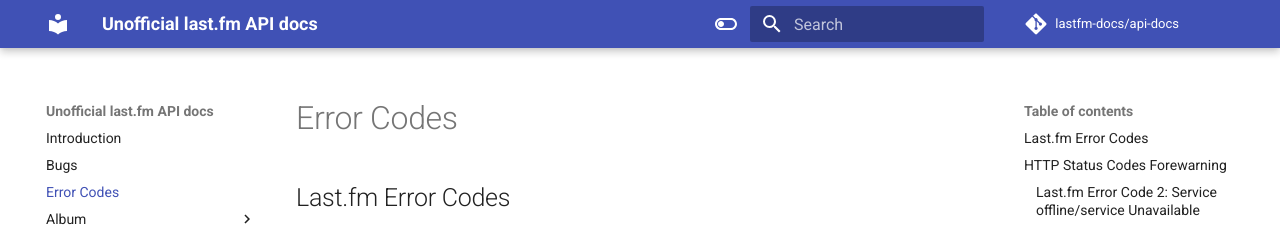
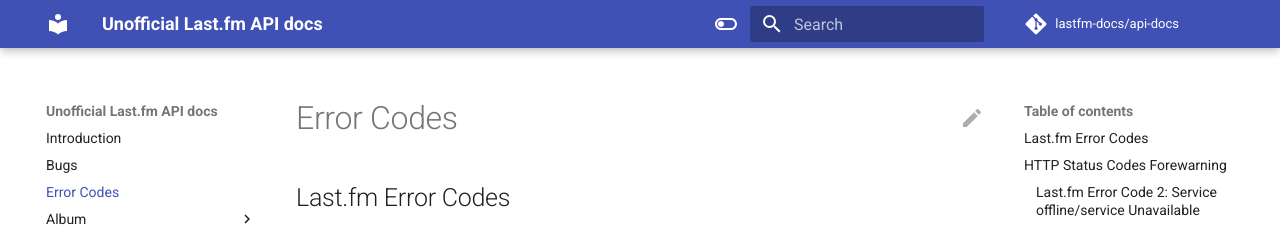
Before and after one commit to lastfm-docs/api-docs, an MkDocs documentation site: the page built from docs/codes.md, in a window 1280 px wide. Shown: the top 227 px of the page. Built offline with MkDocs 1.6.1 and Material for MkDocs 9.7.7, drawn with Linux system fonts in a browser that asks for light colours; comment, search, counter and statistics services are not loaded; some of the changed lines change nothing that is shown.

Commit message:
chore: add edit url, clean up site name & desc

```diff
--- a/mkdocs.yml
+++ b/mkdocs.yml
@@ -1,9 +1,17 @@
-site_name: Unofficial last.fm API docs
+site_name: Unofficial Last.fm API docs
+site_description: Unofficial documentation for the Last.fm API
+
 repo_url: https://github.com/lastfm-docs/api-docs
 repo_name: lastfm-docs/api-docs
-site_description: Unofficial documentation for the last.fm API
+
+edit_uri: edit/master/docs
+
 theme:
   name: 'material'
+  features:
+    - content.action.edit
+  icon:
+    edit: material/pencil
   palette:
     # Light mode
     - media: "(prefers-color-scheme: light)"
```
